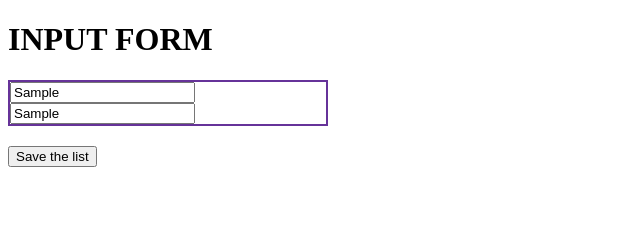
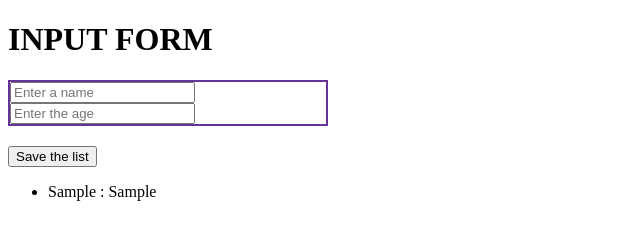
Before and after one commit to fahim2k25/local-storage-practix, a plain HTML site: page index.html in a window 1280 px wide. Both pictures are taken after typing "Sample", "Sample" into the empty fields and a click on the button "Save the list". Shown: the whole page, without its empty margins (0-640 px from the left). Drawn offline with Linux system fonts and the light colour scheme.

Commit message:
implemented fully functional input form that appends list in the DOM

```diff
--- a/index.html
+++ b/index.html
@@ -13,7 +13,14 @@
         <input type="text" name="" id="name-input" placeholder="Enter a name"> <br>
         <input type="text" name="" id="age-input" placeholder="Enter the age"> <br>
     </div>
-    <button>Save the list</button>
+    <button onclick="saveList()">Save the list</button>
+
+    <!-- list section -->
+    <section>
+        <ul id="list-container">
+
+        </ul>
+    </section>
 
     <script src="./script.js"></script>
 </body>
--- a/script.js
+++ b/script.js
@@ -0,0 +1,10 @@
+const saveList = () => {
+    const container = document.getElementById("list-container");
+    const name = document.getElementById("name-input").value;
+    const age = document.getElementById("age-input").value;
+    const li = document.createElement("li");
+    li.innerText = `${name} : ${age}`;
+    container.appendChild(li);
+    document.getElementById("name-input").value = ""
+    document.getElementById("age-input").value = "";
+};
```
